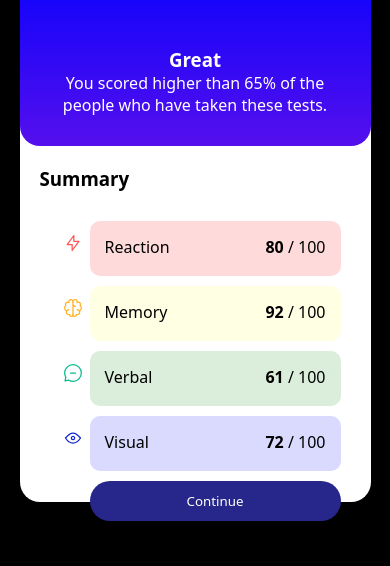
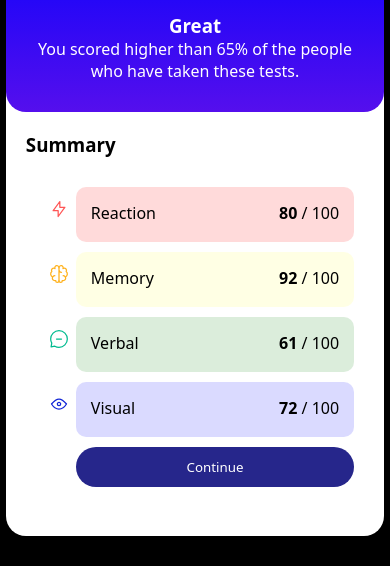
Before and after one commit to williamSabino/Challenges_Frontend_Mentor, a plain HTML site: page SummaryResults/index.html in a window 390 px wide. Shown: the part 300-866 px from the top of the page. After the commit the page ends 844 px from the top, so only its background shows below. Drawn offline with Linux system fonts and the light colour scheme.

Commit message:
Responsive
Concerto da responsividade abaixo dos 940px

```diff
--- a/SummaryResults/CSS/style.css
+++ b/SummaryResults/CSS/style.css
@@ -130,8 +130,8 @@
         background: white;
         display: flex;
         flex-direction: column;
-        height: 90vh;
-        width: 90vw;
+        height: 98vh;
+        width: 97vw;
         border: 0;
         border-radius: 20px;
     }
```
Also changed, not shown: SummaryResults/index.html (+0 -1 lines).
